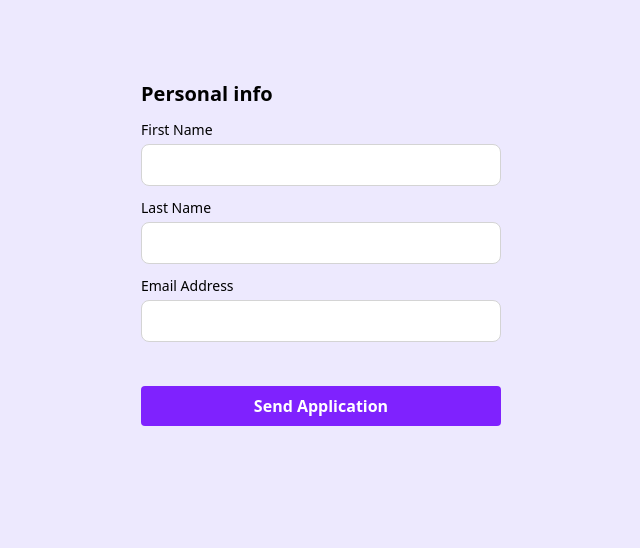
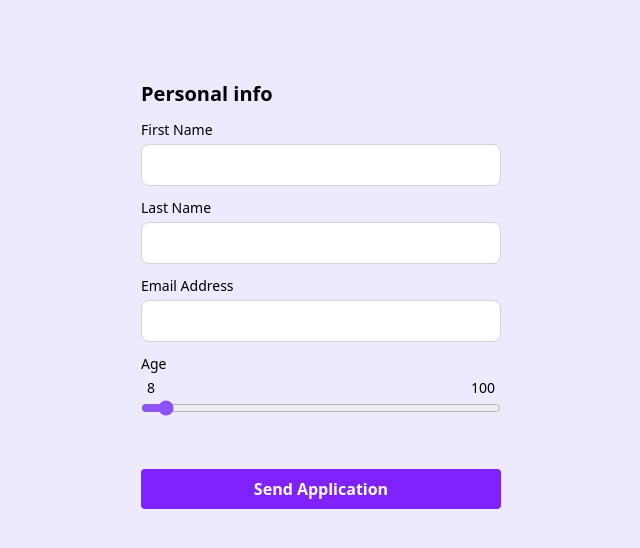
Before and after one commit to GreatLolz/zadanie-react-think1st, a React (Vite) app: page / in a window 1280 px wide. Shown: the top 548 px of the page, without its empty margins (319-959 px from the left). Built offline with nearby package versions, Linux system fonts and the light colour scheme.

Commit message:
add: slider component

```diff
--- /dev/null
+++ b/src/components/Slider.tsx
@@ -0,0 +1,22 @@
+import type { SliderProps } from "../types/components";
+
+export default function Slider({ label, value, min, max, step, onChange }: SliderProps) {
+
+    return (
+        <div className="flex flex-col w-full">
+            <label className="text-sm">{label}</label>
+            <div className="flex flex-row justify-between mb-[-0.5em] px-1.5 text-sm mt-1">
+                <span>{min}</span>
+                <span>{max}</span>
+            </div>
+            <input className="w-full bg-white border-1 border-neutral-300 rounded-lg px-4 py-2 accent-violet-500"
+                type="range"
+                value={value}
+                onChange={(e) => onChange(Number(e.target.value))}
+                min={min}
+                max={max}
+                step={step}
+            />
+        </div>
+    )
+}
--- a/src/components/WorkoutForm.tsx
+++ b/src/components/WorkoutForm.tsx
@@ -1,6 +1,7 @@
 import { useState } from "react";
 import Input from "./Input";
 import { type WorkoutFormData } from "../types/types";
+import Slider from "./Slider";
 
 export default function WorkoutForm() {
     const [formData, setFormData] = useState<WorkoutFormData>(
@@ -28,6 +29,7 @@ export default function WorkoutForm() {
             <Input label="First Name" value={formData.firstName} type="text" onChange={(newValue) => handleChange("firstName", newValue)} />
             <Input label="Last Name" value={formData.lastName} type="text" onChange={(newValue) => handleChange("lastName", newValue)} />
             <Input label="Email Address" value={formData.email} type="email" onChange={(newValue) => handleChange("email", newValue)} />
+            <Slider label="Age" value={formData.age} min={8} max={100} step={1} onChange={(newValue) => handleChange("age", newValue)}></Slider>
             <button className="bg-violet-600 text-white font-semibold p-2 rounded-sm mt-8 hover:cursor-pointer hover:bg-violet-700"
                 type="submit"
                 onClick={(e) => { e.preventDefault(); handleSubmit() }}
```
Also changed, not shown: src/types/components.ts (+9 -0 lines).
